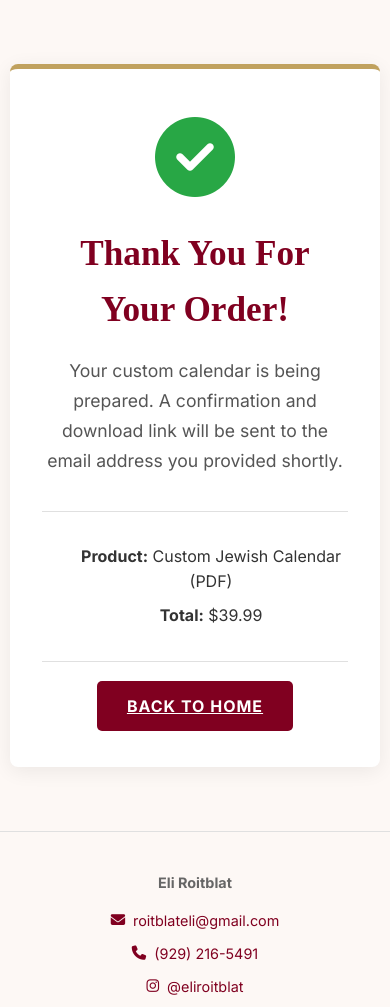
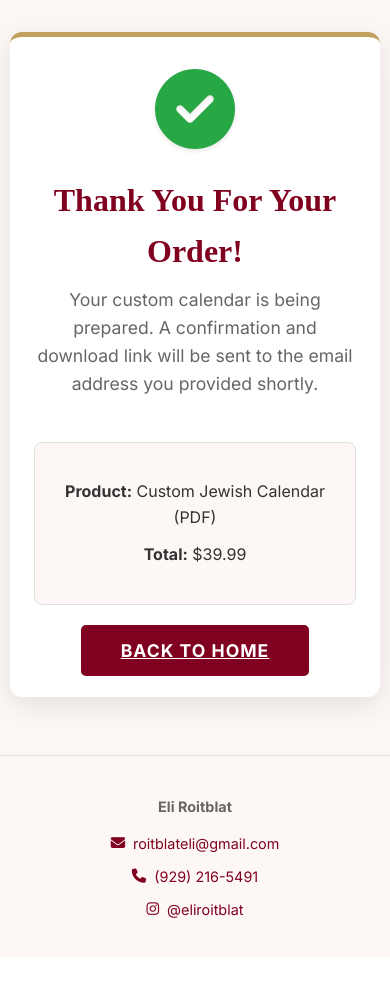
Before and after one commit to elir12131/calendarweb, a Flask app: page /thank-you in a window 390 px wide. Shown: the part 73-1080 px from the top of the page. After the commit the page ends 991 px from the top, so only its background shows below. Run offline with Flask 3, Linux system fonts and the light colour scheme.

Commit message:
Update style.css

```diff
--- a/static/css/style.css
+++ b/static/css/style.css
@@ -36,52 +75,7 @@ h1, h2, h3 { font-family: var(--font-heading); color: var(--accent-burgundy); te
 .day-times-container { }
 .times-list { align-self: flex-end; width: 95px; display: flex; flex-direction: column; gap: 4px; font-size: 0.8em; font-weight: bold; }
 .time-item { padding: 4px 6px; border-radius: 4px; color: white; text-align: center; }
-
-/* --- CHECKOUT PAGE STYLES --- */
-/* --- NEW: THANK YOU PAGE STYLES --- */
-.thank-you-container {
-    max-width: 650px;
-    margin: 4em auto;
-    text-align: center;
-    background: #fff;
-    padding: 3em 2em;
-    border-radius: 8px;
-    box-shadow: 0 4px 20px rgba(0,0,0,0.07);
-    border-top: 5px solid var(--accent-gold);
-}
-.thank-you-icon-wrapper {
-    margin-bottom: 1em;
-}
-.thank-you-icon-wrapper .fa-check-circle {
-    font-size: 5rem;
-    color: #28a745; /* A nice success green */
-}
-.thank-you-container h2 {
-    font-size: 2.2rem;
-    margin-bottom: 0.5em;
-}
-.confirmation-text {
-    font-size: 1.1rem;
-    color: #555;
-    line-height: 1.7;
-    max-width: 500px;
-    margin: 0 auto 2em auto;
-}
-.order-details-summary {
-    border-top: 1px solid var(--border-light-gray);
-    border-bottom: 1px solid var(--border-light-gray);
-    padding: 1.5em 0;
-    margin: 2em 0;
-    text-align: center;
-    /* The incorrect "display: inline-block;" line has been removed. */
-}
-.order-details-summary p {
-    margin: 0.5em 0;
-    padding-left: 2em; /* Added a little padding for alignment */
-}
-.back-home-btn {
-    margin-top: 1em;
-}
+.checkout-container, .payment-form, .form-group, .form-row, .pay-button, .site-footer, .contact-links, .spinner, @keyframes spin { }
 .checkout-container { max-width: 600px; margin: 2em auto; background: #fff; padding: 2em; border-radius: 8px; box-shadow: 0 4px 20px rgba(0,0,0,0.07); }
 .order-summary { border-bottom: 1px solid var(--border-light-gray); padding-bottom: 1.5em; margin-bottom: 1.5em; }
 .summary-item, .summary-total { display: flex; justify-content: space-between; margin-bottom: 0.5em; }
@@ -130,7 +128,93 @@ h1, h2, h3 { font-family: var(--font-heading); color: var(--accent-burgundy); te
     .form-row { flex-direction: column; gap: 0; }
     .contact-links { flex-direction: column; gap: 10px; }
 
-    .mobile-preview { position: relative; cursor: pointer; border: 3px solid var(--accent-gold); border-radius: 8px; line-height: 0; }
-    .preview-screenshot { width: 100%; display: block; border-radius: 5px; }
-    .preview-button { display: block; position: absolute; top: 50%; left: 50%; transform: translate(-50%, -50%); background-color: rgba(108, 117, 125, 0.85); color: white; padding: 10px 20px; border-radius: 50px; font-size: 1rem; font-weight: bold; border: 1px solid rgba(255, 255, 255, 0.6); text-shadow: 0 1px 2px rgba(0,0,0,0.2); z-index: 10; white-space: nowrap; }
+    #mobile-calendar-wrapper {
+        position: relative;
+        cursor: pointer;
+        border: 3px solid var(--accent-gold);
+        border-radius: 8px;
+        line-height: 0;
+    }
+    .preview-screenshot {
+        width: 100%;
+        display: block;
+        border-radius: 5px;
+    }
+    .preview-button {
+        display: block;
+        position: absolute;
+        top: 50%;
+        left: 50%;
+        transform: translate(-50%, -50%);
+        background-color: rgba(108, 117, 125, 0.85);
+        color: white;
+        padding: 10px 20px;
+        border-radius: 50px;
+        font-size: 1rem;
+        font-weight: bold;
+        border: 1px solid rgba(255, 255, 255, 0.6);
+        text-shadow: 0 1px 2px rgba(0,0,0,0.2);
+        z-index: 10;
+        white-space: nowrap;
+    }
 }
+
+/* --- NEW & IMPROVED: THANK YOU PAGE STYLES --- */
+.thank-you-container {
+    max-width: 600px;
+    margin: 3em auto;
+    text-align: center;
+    background: #fff;
+    padding: 3em;
+    border-radius: 12px;
+    box-shadow: 0 8px 30px rgba(0,0,0,0.1);
+    border-top: 5px solid var(--accent-gold);
+}
+.thank-you-icon-wrapper {
+    margin-bottom: 0.5em;
+}
+.thank-you-icon-wrapper .fa-check-circle {
+    font-size: 5rem;
+    color: #28a745;
+    text-shadow: 0 2px 4px rgba(0,0,0,0.1);
+}
+.thank-you-container h2 {
+    font-size: 2.5rem;
+    font-weight: 700;
+    margin-bottom: 0.25em;
+}
+.confirmation-text {
+    font-size: 1.1rem;
+    color: #666;
+    line-height: 1.6;
+    max-width: 480px;
+    margin: 0 auto 2.5em auto;
+}
+.order-details-summary {
+    border: 1px solid var(--border-light-gray);
+    background-color: var(--bg-soft-cream);
+    border-radius: 8px;
+    padding: 1.5em;
+    margin: 2em 0;
+    text-align: center;
+}
+.order-details-summary p {
+    margin: 0.75em 0;
+    font-size: 1rem;
+}
+.back-home-btn {
+    margin-top: 1.5em;
+    padding: 15px 40px;
+    font-size: 1.1rem;
+}
+
+/* --- Mobile adjustments for the thank you page --- */
+@media (max-width: 768px) {
+    .thank-you-container {
+        padding: 2em 1.5em;
+        margin: 2em auto;
+    }
+    .thank-you-container h2 {
+        font-size: 2rem;
+    }
+}
```
Also changed, not shown: other parts of static/css/style.css (+50 -7 lines).
